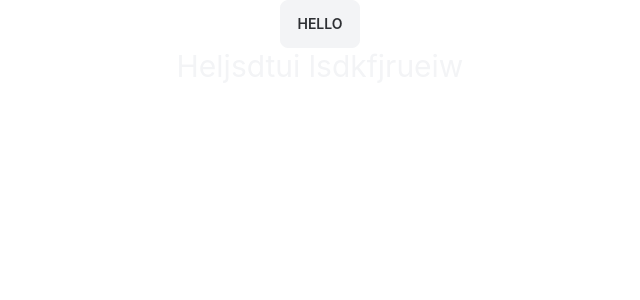
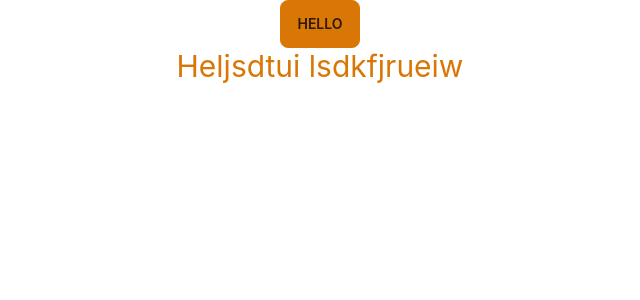
Before and after one commit to SumiAkter2/sumi-akter-personal-portfolio, a React (Create React App) app: page / in a window 1280 px wide. Shown: the top 300 px of the page, without its empty margins (320-960 px from the left). Built offline with nearby package versions, Linux system fonts and the light colour scheme.

Commit message:
theme change done

```diff
--- a/src/App.js
+++ b/src/App.js
@@ -3,8 +3,9 @@ import "./App.css";
 
 function App() {
   const [dark, setDark] = useState(false);
+
   return (
-    <div className="App bg-secondary">
+    <div className="App " data-theme={dark ? "dark" : "light"}>
       <button className="btn btn-primary" onClick={() => setDark(!dark)}>
         Hello
       </button>
--- a/tailwind.config.js
+++ b/tailwind.config.js
@@ -6,10 +6,10 @@ module.exports = {
     themes: [
       {
         light: {
-          primary: "#f3f4f6",
+          primary: "#d97706",
         },
         dark: { primary: "#701a75" },
-        // cupcake: { primary: "#d1d5db" },
+        cupcake: { primary: "#d1d5db" },
         // coffee: { primary: "#06b6d4" },
         // synthwave: { primary: "#6b7280" },
       },
```
